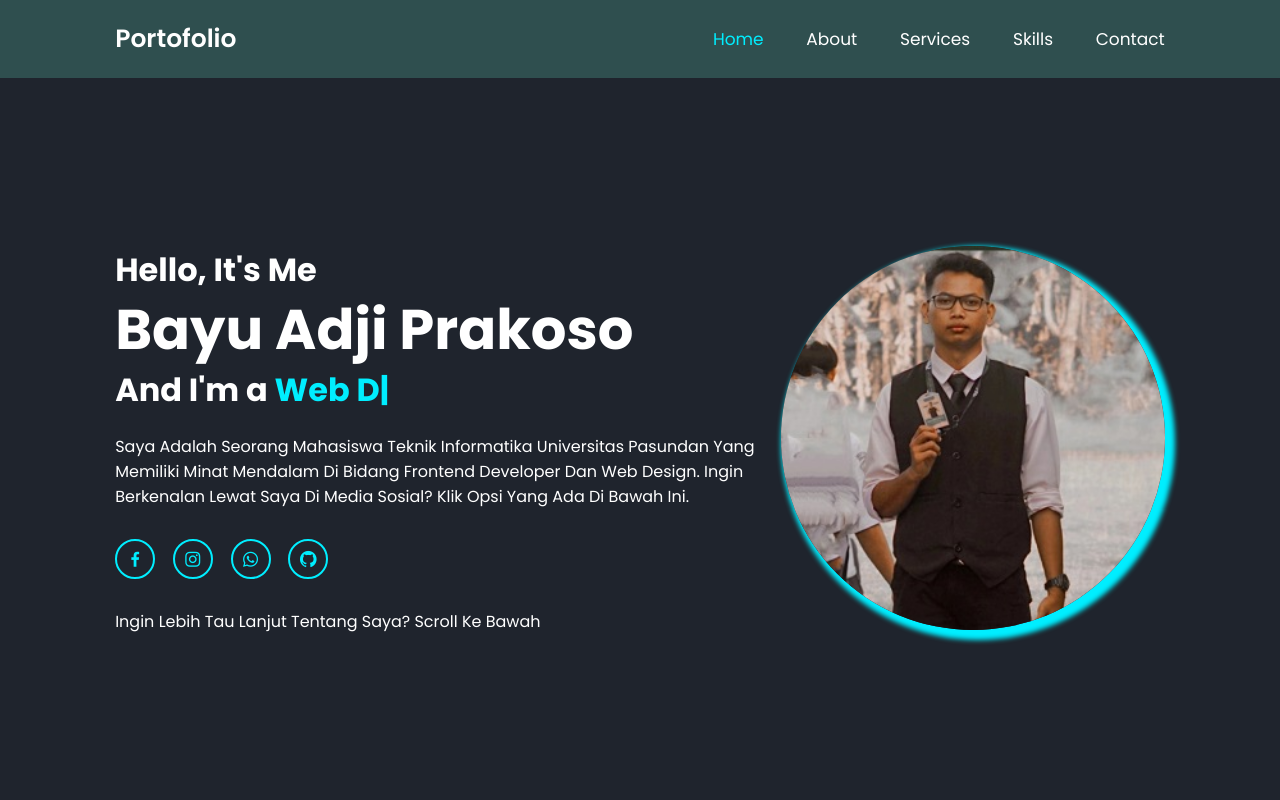
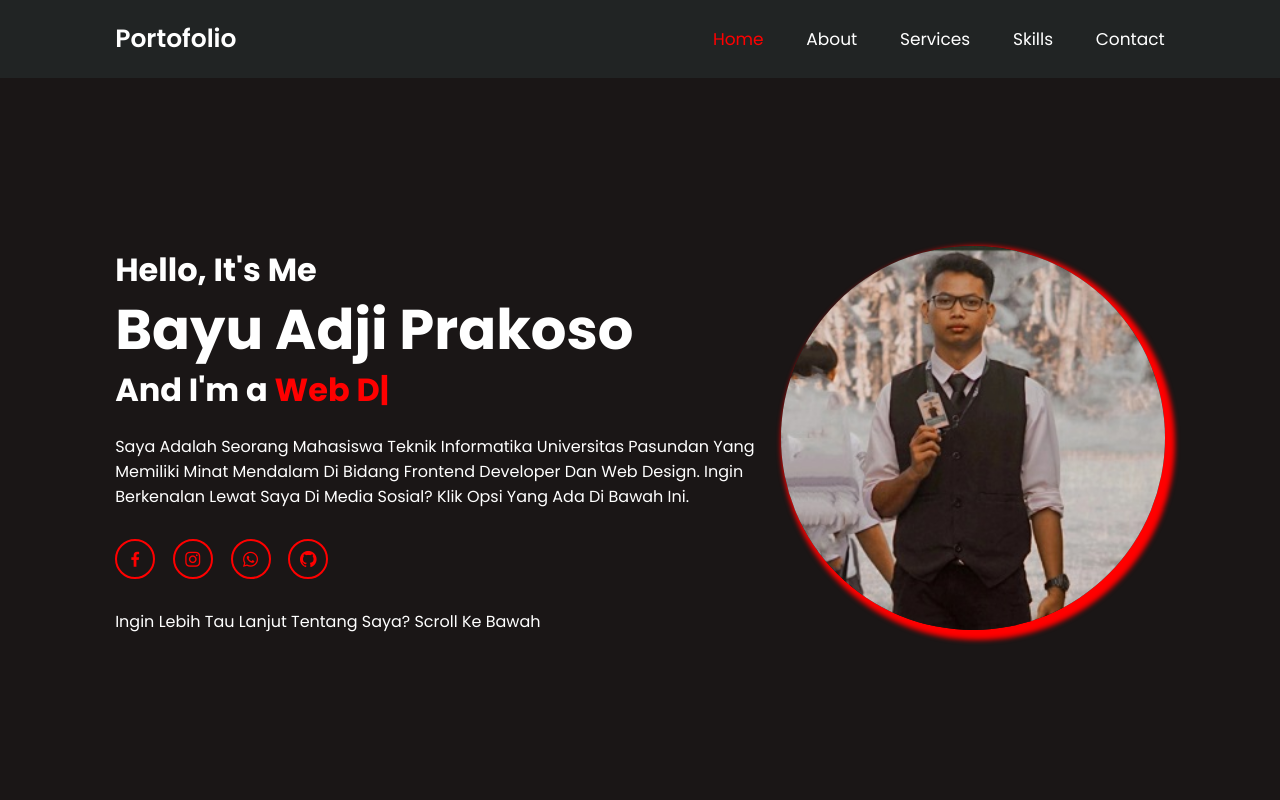
Before and after one commit to bayuadji-ai/ITW2024_PROJECT1_243040040, a plain HTML site: page index.html in a window 1280 px wide. Shown: the top 800 px of the page. Drawn offline with nearby package versions, Linux system fonts and the light colour scheme.

Commit message:
portofolio website finish

```diff
--- a/css/style.css
+++ b/css/style.css
@@ -12,10 +12,10 @@
 }
 
 :root {
-  --bg-color: #1f242d;
-  --second-bg-color: #323946;
+  --bg-color: #1a1616;
+  --second-bg-color: #331717;
   --text-color: #fff;
-  --main-color: #0ef;
+  --main-color: rgb(255, 0, 0);
 }
 
 html {
@@ -44,7 +44,7 @@ section {
   justify-content: space-between;
   align-items: center;
   z-index: 100;
-  background: darkslategray;
+  background: rgb(33, 36, 36);
 }
 
 .logo {
@@ -81,7 +81,7 @@ section {
 .home-img img {
   width: 30vw;
   border-radius: 100%;
-  box-shadow: 5px 5px 5px 5px #0ef;
+  box-shadow: 5px 5px 5px 5px rgb(255, 0, 0);
 }
 
 .home-content h3 {
@@ -156,7 +156,7 @@ span {
 .about-img img {
   width: 30vw;
   border-radius: 100%;
-  box-shadow: 5px 5px 5px 5px #0ef;
+  box-shadow: 5px 5px 5px 5px rgb(255, 0, 0);
 }
 
 .heading {
@@ -337,12 +337,6 @@ span {
   cursor: pointer;
 }
 
-@keyframes l2 {
-  to {
-    transform: rotate(1turn);
-  }
-}
-
 .footer {
   display: flex;
   justify-content: space-between;
```
